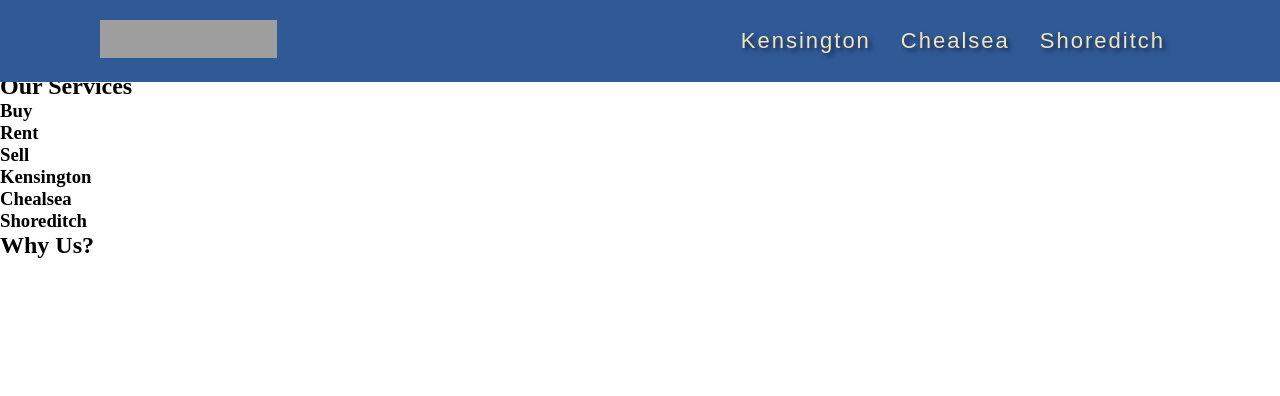
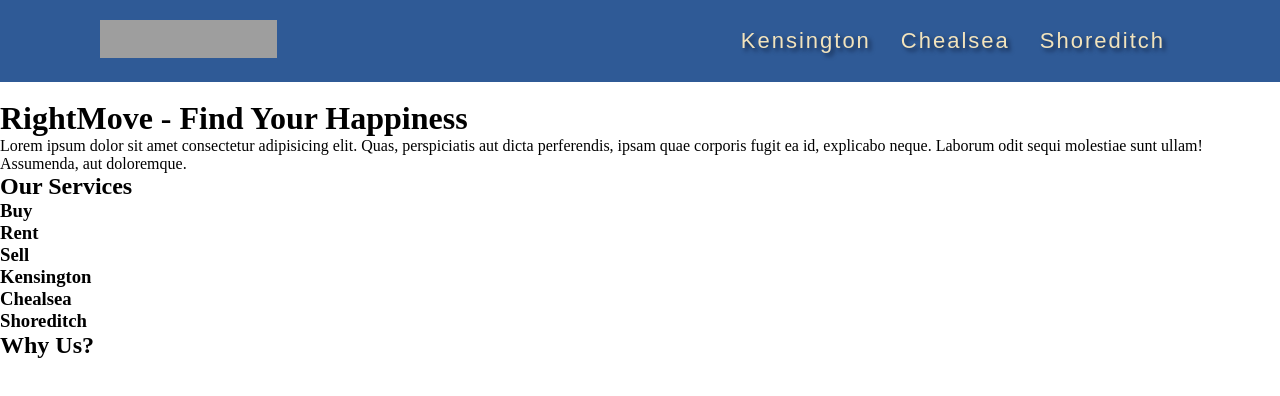
Before and after one commit to nivregev/RightMove, a plain HTML site: page index.html in a window 1280 px wide. Shown: the top 396 px of the page. Drawn offline with Linux system fonts and the light colour scheme; grey boxes are pictures that could not be loaded; a web font is replaced by a local one.

Commit message:
header is ready, need to add other html files

```diff
--- a/index.html
+++ b/index.html
@@ -22,8 +22,7 @@
         <li><a href="">Shoreditch</a></li>
       </ul>
     </header>
-    <section class="banner"></section>
-    <main>
+    <main class="main">
       <div>
         <h1>RightMove - Find Your Happiness</h1>
         <p>
--- a/style.scss
+++ b/style.scss
@@ -16,9 +16,9 @@ body {
 }
 
 header {
+  margin-bottom: 90px;
   position: fixed;
   top: 0;
-  left: 0;
   width: 100%;
   display: flex;
   justify-content: space-between;
@@ -62,3 +62,7 @@ header {
     letter-spacing: 2px;
   }
 }
+
+.main {
+  margin-top: 100px;
+}
```
Also changed, not shown: style.css, 1 other file.
